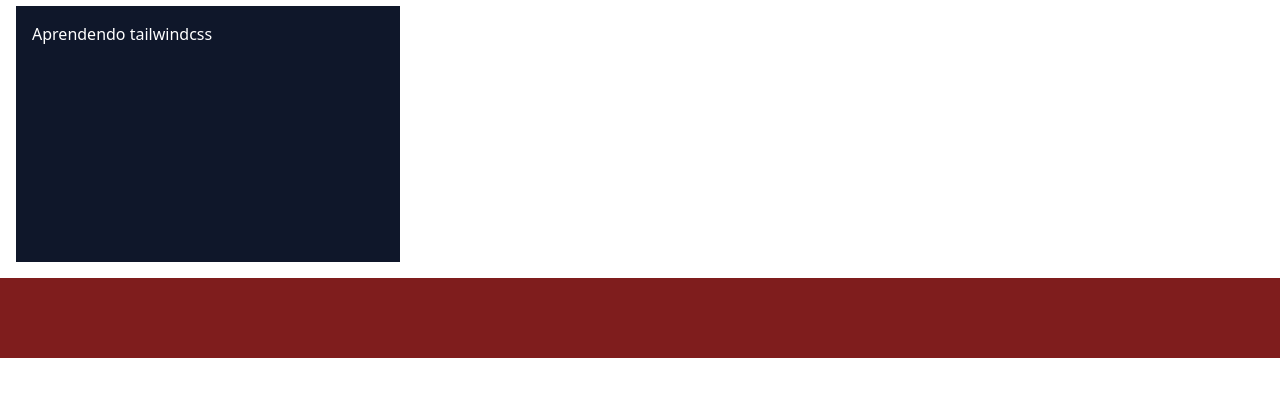
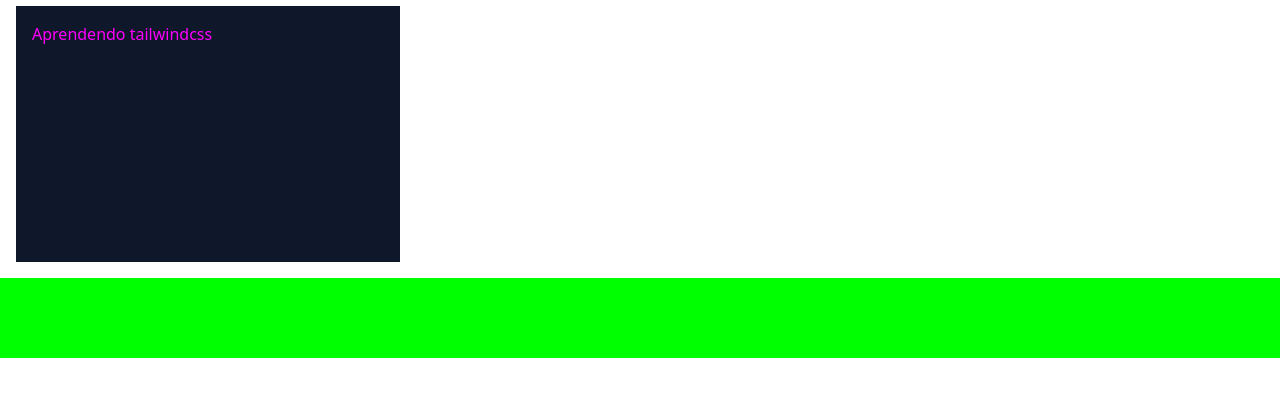
Before and after one commit to celsodavid/tailwindcss-training, a website: page src/index.html in a window 1280 px wide. Shown: the part 58-454 px from the top of the page. Drawn offline with Linux system fonts and the light colour scheme.

Commit message:
(feat): forma de usar cores não padrão, mas é uma pratica ruim

```diff
--- a/src/index.html
+++ b/src/index.html
@@ -10,9 +10,11 @@
     <h1 class="text-5xl font-bold text-rose-600">Curso TailwindCSS</h1>
 
     <div class="bg-slate-900 w-96 h-64 mx-4 my-4 ">
-        <h2 class="text-white p-4">Aprendendo tailwindcss</h2>
+        <h2 class="text-[#ff00ff] p-4">Aprendendo tailwindcss</h2>
     </div>
 
-    <div class="bg-red-900 w-full h-20"></div>
+    <div class="bg-[#00ff00] w-full h-20">
+
+    </div>
 </body>
 </html>
```
Also changed, not shown: styles/output.css.
